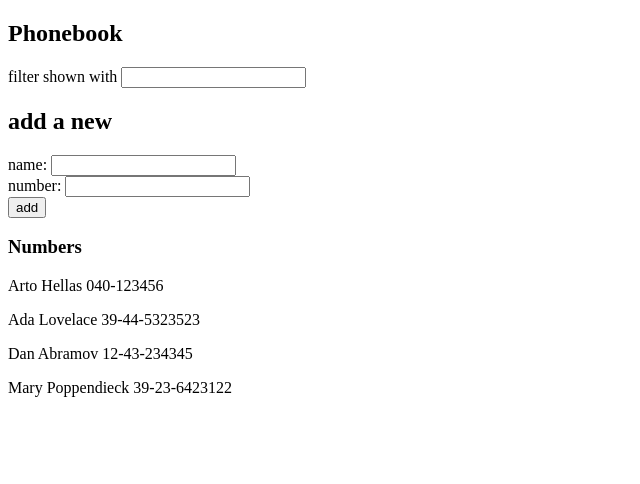
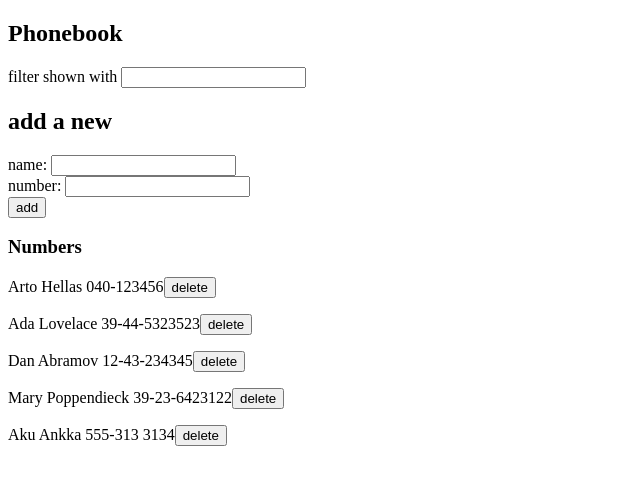
Before and after one commit to shamaanikala/FullStack-HY-k2023, a React (Create React App) app in the folder osa2/puhelinluettelo/: page / in a window 1280 px wide. Shown: the top 484 px of the page, without its empty margins (0-640 px from the left). Built offline with nearby package versions, Linux system fonts and the light colour scheme; data requests are answered from the project's data file.

Commit message:
T2.14: Aihio yhteystiedon poistamiseen

```diff
--- a/osa2/puhelinluettelo/db.json
+++ b/osa2/puhelinluettelo/db.json
@@ -19,6 +19,11 @@
       "name": "Mary Poppendieck",
       "number": "39-23-6423122",
       "id": 4
+    },
+    {
+      "name": "Aku Ankka",
+      "number": "555-313 3134",
+      "id": 5
     }
   ]
 }
--- a/osa2/puhelinluettelo/src/App.js
+++ b/osa2/puhelinluettelo/src/App.js
@@ -27,19 +27,22 @@ const PersonForm = ({onSubmit,nameValue,nameHandler,numberValue,numberHandler})
   )
 }
 
-const Person = ({person}) => {
+const Person = ({person,removePerson}) => {
   console.log('renderöidään henkilö',person)
   return (
-    <p>{person.name} {person.number}</p>
+    <p>
+      {person.name} {person.number}
+      <button onClick={removePerson}>delete</button>
+    </p>
   )
 }
 
-const Persons = ({personsToShow}) => {
+const Persons = ({personsToShow, removePerson }) => {
   console.log('Henkilöiden piirto',personsToShow)
 
   return (
     <div>
-      {personsToShow.map(p => <Person key={p.name} person={p} />)}
+      {personsToShow.map(p => <Person key={p.name} person={p} removePerson={() => removePerson(p.id)} />)}
     </div>
   )
 }
@@ -87,6 +90,10 @@ const App = () => {
           setNewNumber('')
         })
     }
+  }
+
+  const removePerson = id => {
+    console.log(`Yritetään poistaa henkilö ${id}`)
   }
 
   const handleNameField = (event) => {
@@ -138,7 +145,7 @@ const App = () => {
       />
 
       <h3>Numbers</h3>
-      <Persons personsToShow={personsToShow} />
+      <Persons personsToShow={personsToShow} removePerson={removePerson} />
     </div>
   );
 }
```
